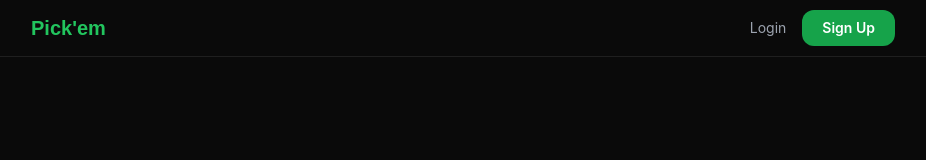
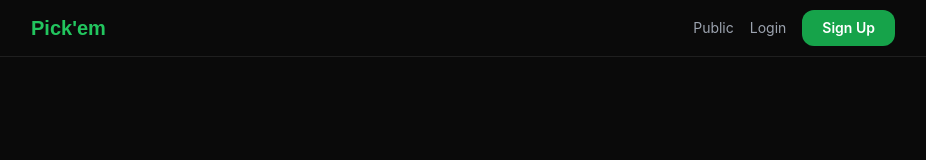
Before and after one commit to Isaiah4013290/zaylshi, a Next.js app: page / in a window 1280 px wide. Shown: the top 160 px of the page, without its empty margins (177-1103 px from the left). Built offline with nearby package versions, Linux system fonts and the light colour scheme; no server answers.

Commit message:
Update Nav.tsx

```diff
--- a/components/Nav.tsx
+++ b/components/Nav.tsx
@@ -13,6 +13,9 @@
         <div className="flex items-center gap-4">
           {user ? (
             <>
+              <Link href="/public" className="text-sm text-gray-400 hover:text-white transition-colors">
+                Public
+              </Link>
               <Link href="/leagues" className="text-sm text-gray-400 hover:text-white transition-colors">
                 Leagues
               </Link>
@@ -30,6 +33,9 @@
             </>
           ) : (
             <>
+              <Link href="/public" className="text-sm text-gray-400 hover:text-white transition-colors">
+                Public
+              </Link>
               <Link href="/login" className="text-sm text-gray-400 hover:text-white transition-colors">
                 Login
               </Link>
```
